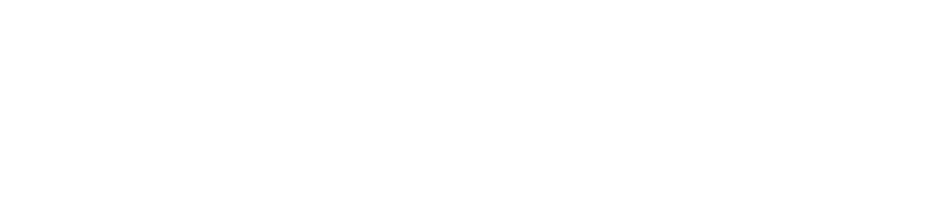
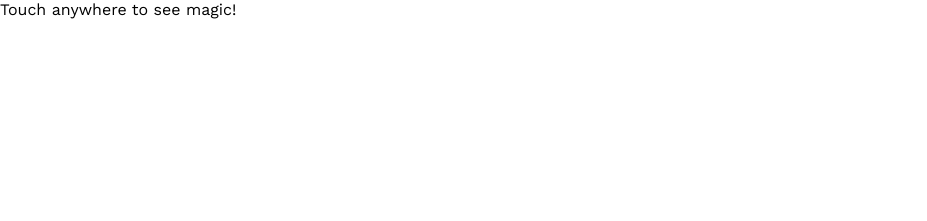
Before and after one commit to jpDhinesh02/BirthdayWebsite, a website: page index.html in a window 1280 px wide. Shown: the top 221 px of the page, without its empty margins (0-927 px from the left). Drawn offline with nearby package versions, Linux system fonts and the light colour scheme.

Commit message:
Update index.html

```diff
--- a/index.html
+++ b/index.html
@@ -20,6 +20,7 @@
 <body>
   <div id="heart-container">
     <div id="countdown">
+      <div id="magic-message">Touch anywhere to see magic!</div>
       <div class="emptycontainer">
         <h1></h1>
       </div>
```
